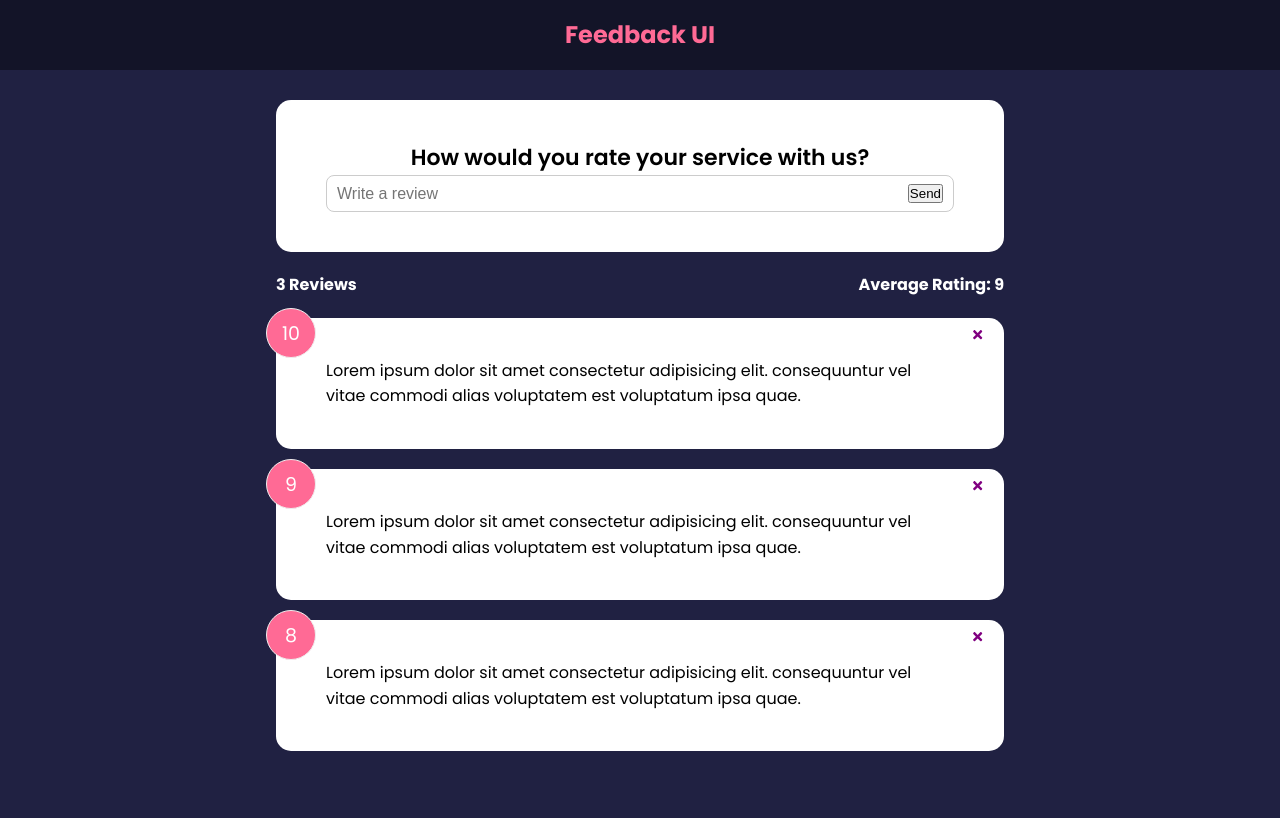
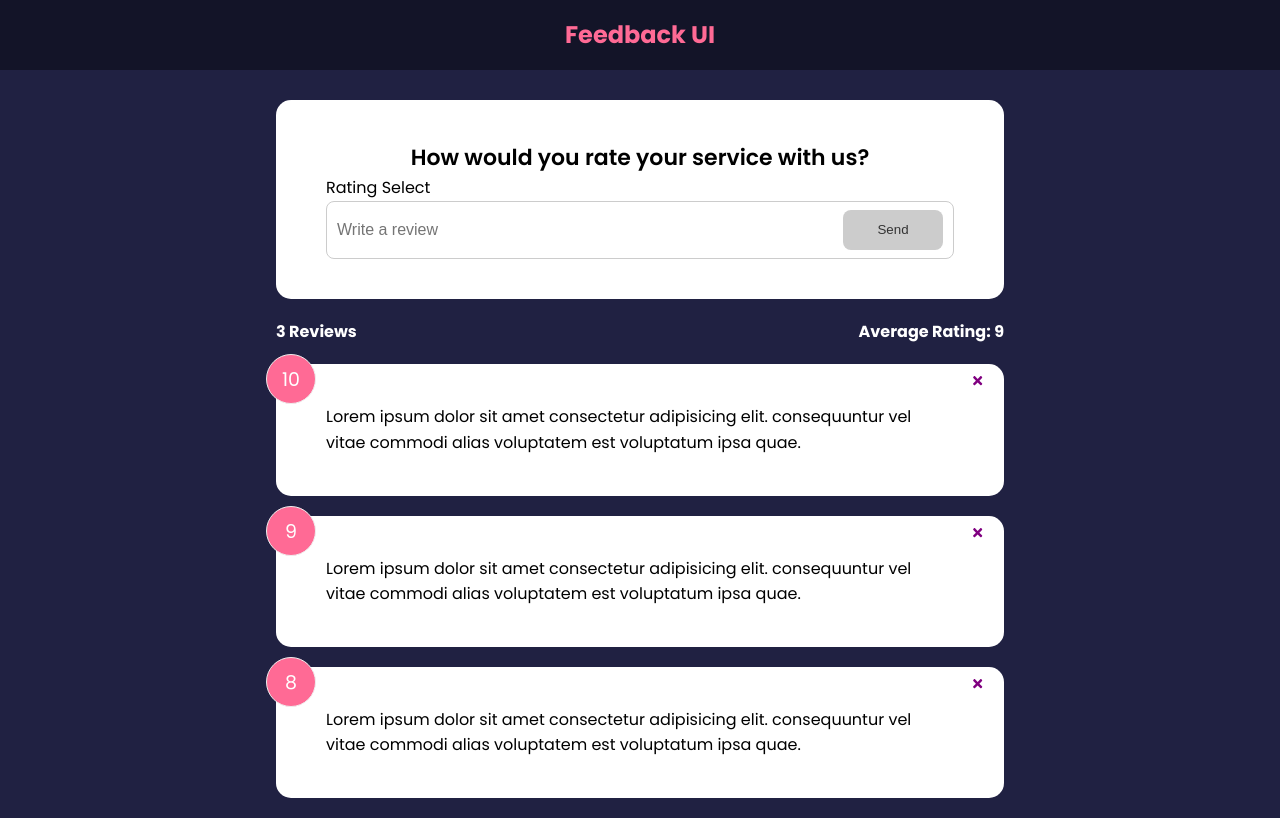
Before and after one commit to pinetreef/feedback-app, a React (Create React App) app in the folder feedback-app/: page / in a window 1280 px wide. Built offline with nearby package versions, Linux system fonts and the light colour scheme.

Commit message:
Section 4: Rating Select Component - DID NOT FINISHED YET

```diff
--- a/feedback-app/src/components/FeedbackForm.jsx
+++ b/feedback-app/src/components/FeedbackForm.jsx
@@ -1,10 +1,26 @@
 import {useState} from 'react'
+import RatingSelect from './RatingSelect'
 import Card from "./shared/Card"
+import Button from "./shared/Button"
 
 function FeedbackForm() {
   const [text, setText] = useState('')
+  const [rating, setRating] = useState(10)
+  const [btnDisabled, setBtnDisabled] = useState(true)
+  const [message, setMessage] = useState('')
 
   const handleTextChange = (e) => {
+    if(text === ''){
+      setBtnDisabled(true)
+      setMessage(null)
+    } else if (text !== '' && text.trim().length <= 10){
+      setMessage('Text must be at least 10 characters!')
+      setBtnDisabled(true)
+    } else {
+      setMessage(null)
+      setBtnDisabled(false)
+    }
+
     setText(e.target.value)
 
   }
@@ -12,11 +28,13 @@
     <Card>
       <form>
         <h2>How would you rate your service with us?</h2>
-        {/* @todo - rating select component */}
+        <RatingSelect />
         <div className="input-group">
           <input onChange={handleTextChange} type='text' placeholder='Write a review' value={text} />
-          <button type='submit'>Send</button>
+          <Button type='submit' isDisabled={btnDisabled}>Send</Button>
         </div>
+
+        {message && <div className='message'>{message}</div>}
       </form>
     </Card>
   )
--- /dev/null
+++ b/feedback-app/src/components/RatingSelect.jsx
@@ -0,0 +1,12 @@
+import {useState} from 'react'
+function RatingSelect() {
+    const [selected, setSelected] = useState(10)
+
+    return (
+    <div>
+      Rating Select
+    </div>
+  )
+}
+
+export default RatingSelect
--- /dev/null
+++ b/feedback-app/src/components/shared/Button.jsx
@@ -0,0 +1,22 @@
+import PropTypes from 'prop-types'
+function Button({ children, version, type, isDisabled }) {
+  return (
+    <button type={type} disabled={isDisabled} className={`btn btn-${version}`}>
+      {children}
+    </button>
+  )
+}
+
+Button.defaultProps = {
+    version: 'primary',
+    type: 'button',
+    isDisabled: false,
+}
+
+Button.propTypes = {
+    children: PropTypes.node.isRequired,
+    version: PropTypes.string,
+    type: PropTypes.string,
+    isDisabled: PropTypes.bool,
+}
+export default Button
```
